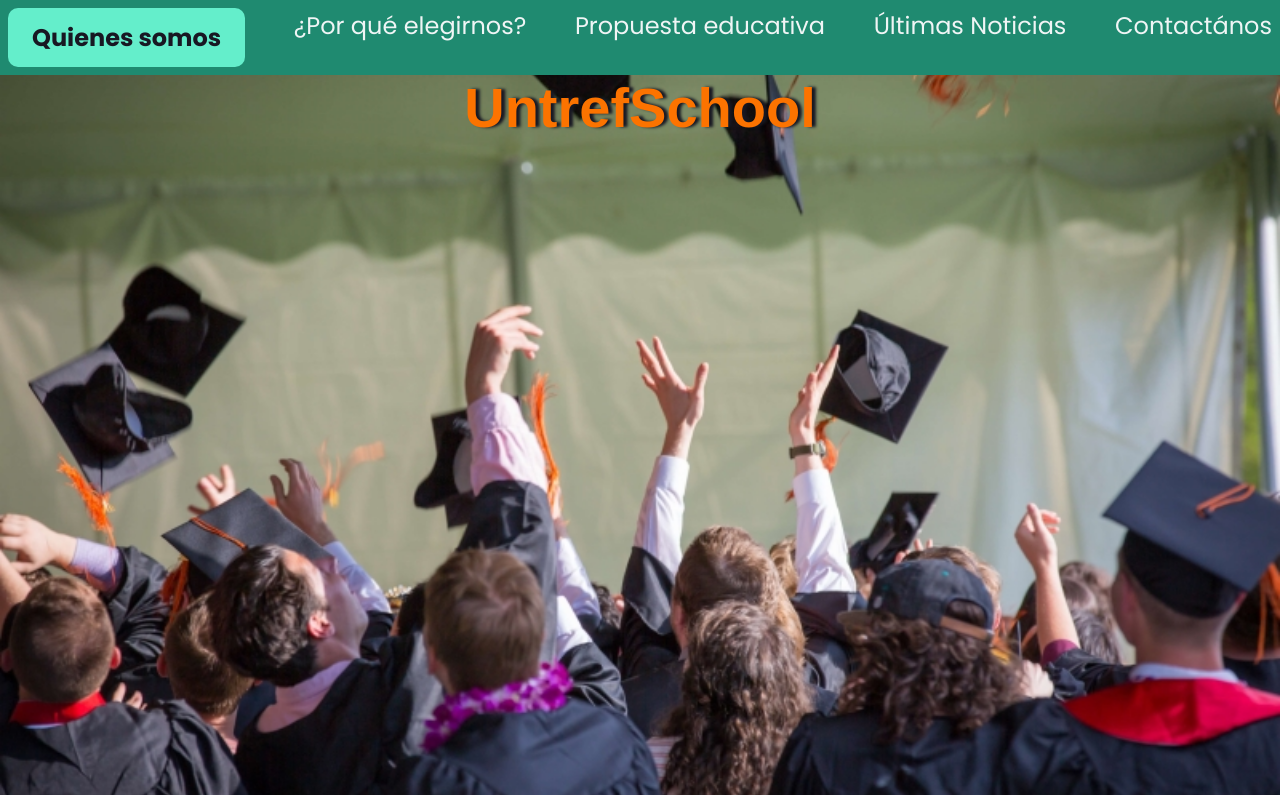
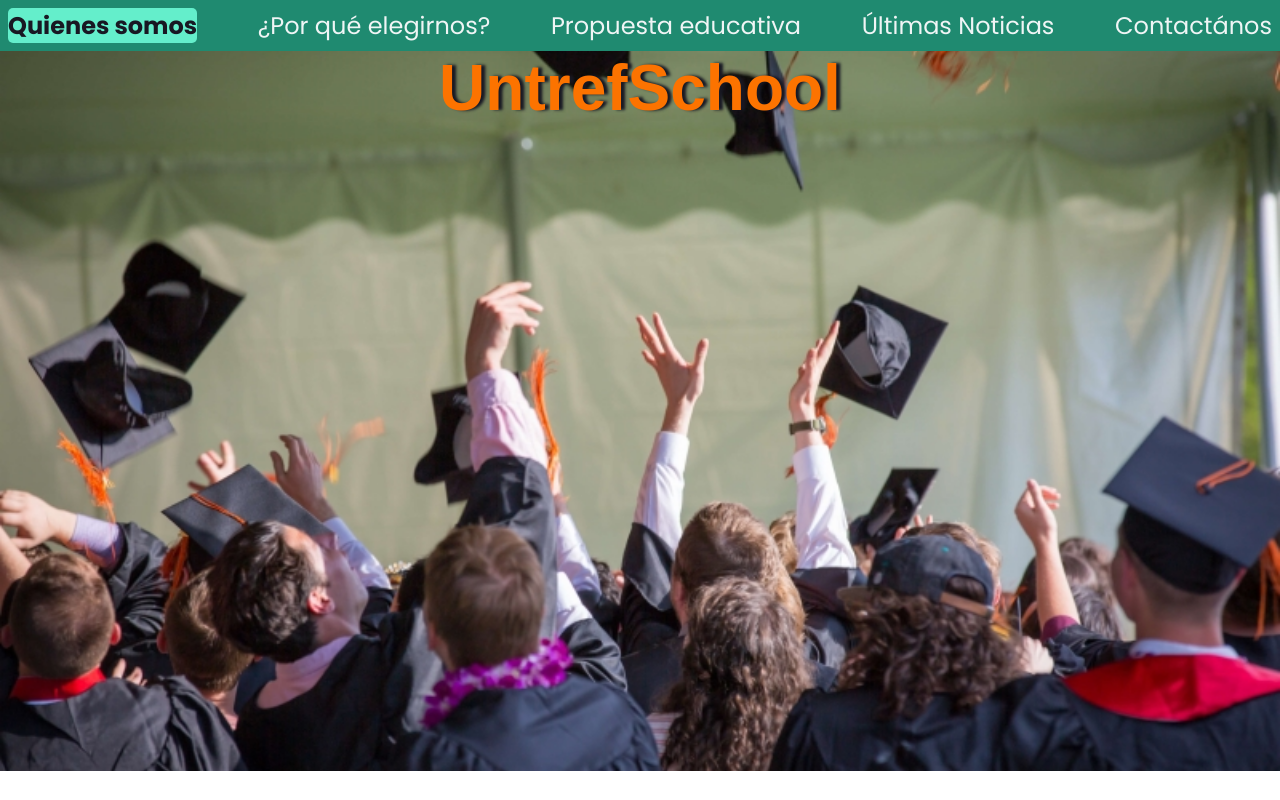
Before and after one commit to RicardoJOrtiz/PROYECTO-INTEGRADOR-WEB-UNTREFSCHOOL, a plain HTML site: page index.html in a window 1280 px wide. In both pictures the pointer is over the link "Quienes somos". Shown: the top 800 px of the page. Drawn offline with Linux system fonts and the light colour scheme; a web font is replaced by a local one.

Commit message:
cambios css

```diff
--- a/css/style.css
+++ b/css/style.css
@@ -59,8 +59,6 @@ header {
 .parrafo-imagen img{
  width: 50vh;
 }
-
-
 
 figcaption{
   text-align: center;
@@ -170,8 +168,7 @@ aside {
     font-weight: 800;
     color: #181823;
     background-color:#64eecb;
-    padding: 0.5em 1em;
-    border-radius: 10px;
+    border-radius: 5px;
   }
 
   .parrafo-imagen{
@@ -220,7 +217,7 @@ aside {
   }
 
   h1 {
-    font-size: 3.5rem;
+    font-size: 4rem;
     margin:0;
     color: #fc7300;
     text-shadow: 4px 0px 3px #181823;
@@ -262,8 +259,7 @@ aside {
     font-weight: 800;
     color: #181823;
     background-color:#64eecb;
-    padding: 0.5em 1em;
-    border-radius: 10px;
+    border-radius: 5px;
   }
 
   .parrafo-imagen{
```
